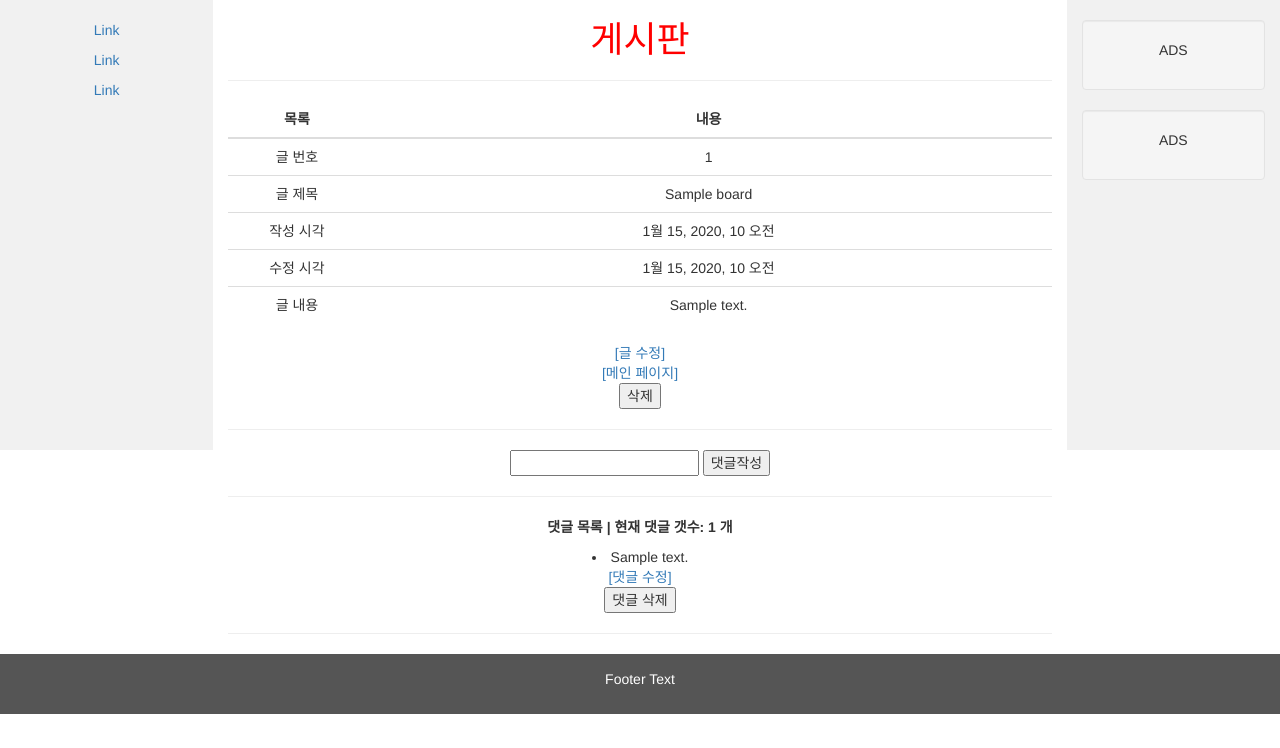
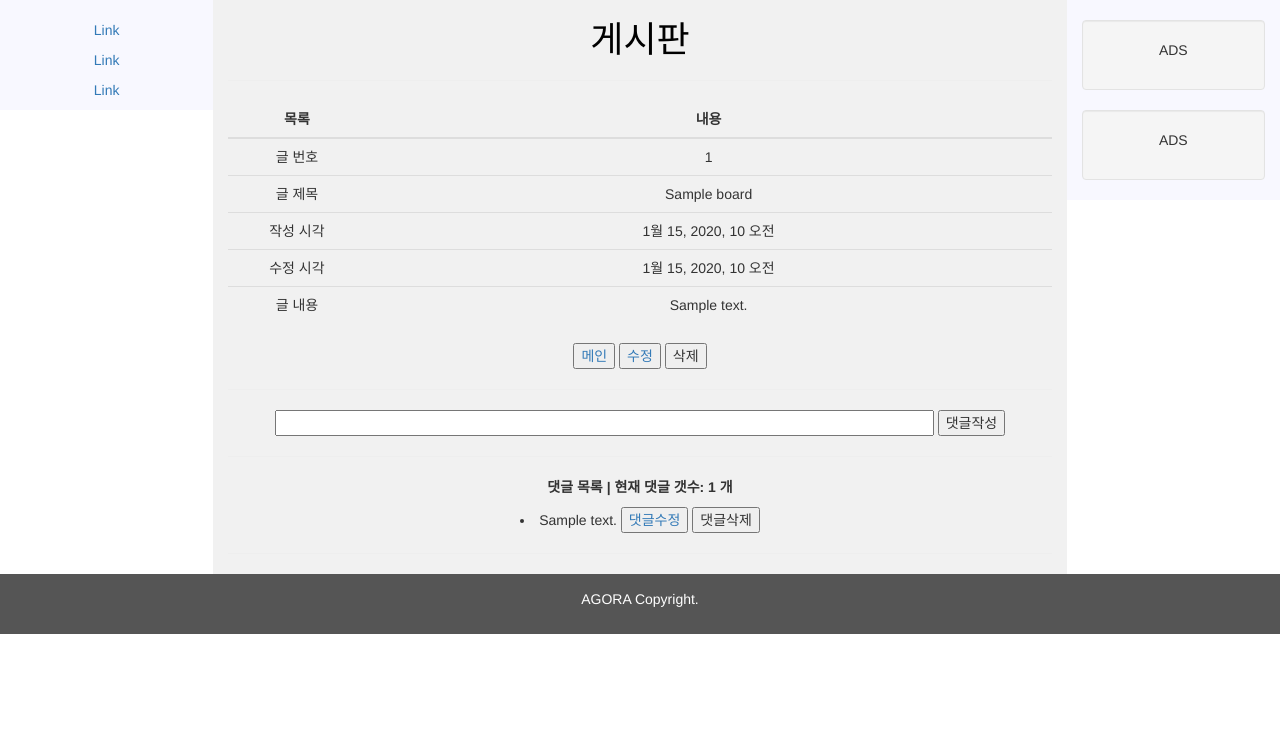
Before and after one commit to mc-agora/agora-h, a Django app: page /boards/1/ in a window 1280 px wide. Shown: the part 52-800 px from the top of the page. Run offline with Django 3.2, Linux system fonts and the light colour scheme; tables that the repository leaves empty hold one stand-in row (values such as "Sample post"); some libraries are stand-ins or nearby versions.

Commit message:
20190612|base.html(re)

```diff
--- a/agora/agora/templates/base.html
+++ b/agora/agora/templates/base.html
@@ -21,8 +21,10 @@
     /* Set gray background color and 100% height */
     .sidenav {
       padding-top: 20px;
-      background-color: #f1f1f1;
-      height: 100%;
+      background-color: #F8F8FF;
+      height: auto;
+
+
     }
 
     /* Set black background color, white text and some padding */
@@ -33,10 +35,11 @@
     }
 
     /* On small screens, set height to 'auto' for sidenav and grid */
-    @media screen and (max-width: 767px) {
+    @media screen and (max-width: 700px) {
       .sidenav {
         height: auto;
         padding: 15px;
+        position: auto;
       }
       .row.content {height:auto;}
     }
@@ -75,13 +78,13 @@
 
 <div class="container-fluid text-center">
 
-  <div class="row content">
-    <div class="col-sm-2 sidenav">
+  <div class="row content" >
+    <div class="col-sm-2 sidenav" >
       <p><a href="#">Link</a></p>
       <p><a href="#">Link</a></p>
       <p><a href="#">Link</a></p>
     </div>
-    <div class="col-sm-8 text-left">
+    <div class="col-sm-8 text-left" style="background-color: #f1f1f1;">
             {%block body%}
             {%endblock%}
 
@@ -101,7 +104,7 @@
 
 
 <footer class="container-fluid text-center">
-  <p>Footer Text</p>
+  <p>AGORA Copyright.</p>
 </footer>
 
 </body>
--- a/agora/boards/templates/boards/detail.html
+++ b/agora/boards/templates/boards/detail.html
@@ -2,7 +2,7 @@
 
 {% block body%}
 
-<h1 class="text-center" style="color:red">게시판</h1>
+<h1 class="text-center" style="color:black">게시판</h1>
 <hr>
 
     <table class="table table-hover" bgcolor="Cornsilk" border=0px solid; style="table-layout: fixed">
@@ -36,10 +36,11 @@
         </tbody>
     </table>
     <center>
-    <a href="{% url 'boards:edit' board.pk %}">[글 수정]</a><br>
-    <a href="{% url 'boards:index' %}">[메인 페이지]</a><br>
+
     <form action="{% url 'boards:delete' board.pk %}" method="POST">
         {% csrf_token %}
+        <a href="{% url 'boards:index' %}"><input type="button" value="메인"></a>
+        <a href="{% url 'boards:edit' board.pk %}"><input type="button" value="수정"></a>
         <input type="submit" value="삭제">
     </form>
     </center>
@@ -48,7 +49,7 @@
     <center>
     <form action="{% url 'boards:comments_create' board.pk %}" method="POST">
         {%csrf_token%}
-        <input type="text" name="content">
+        <input type="text" name="content" size="78">
         <input type="submit" value="댓글작성">
     </form>
     </center>
@@ -56,14 +57,14 @@
     <hr>
         <p><strong>댓글 목록 | 현재 댓글 갯수: {{ comments|length }} 개</strong></p>
         {% for comment in comments %}
-            <li>{{ comment.content }}</li>
-            <a href="{% url 'boards:comments_edit' board.pk comment.pk %}">[댓글 수정]</a><br>
 
             <form action="{% url 'boards:comments_delete' board.pk comment.pk %}" method="POST">
             {% csrf_token %}
-            <input type="submit" value="댓글 삭제">
-
-        {% empty %}
+            <li style="word-break:break-all;" wrap="hard">{{ comment.content }}
+            <a href="{% url 'boards:comments_edit' board.pk comment.pk %}"><input type="button" value="댓글수정"></a>
+            <input type="submit" value="댓글삭제">
+            </li>
+            {% empty %}
             <p>현재 댓글이 없습니다. </p>
             </form>
         {% endfor %}
--- a/agora/boards/templates/boards/index.html
+++ b/agora/boards/templates/boards/index.html
@@ -2,7 +2,7 @@
 
 {% block body %}
 
-<h1 class="text-center" style="color:red">게시판</h1>
+<h1 class="text-center" style="color:black">게시판</h1>
 <hr>
 <table class="table table-hover" bgcolor="Cornsilk ">
     <thead>
```
